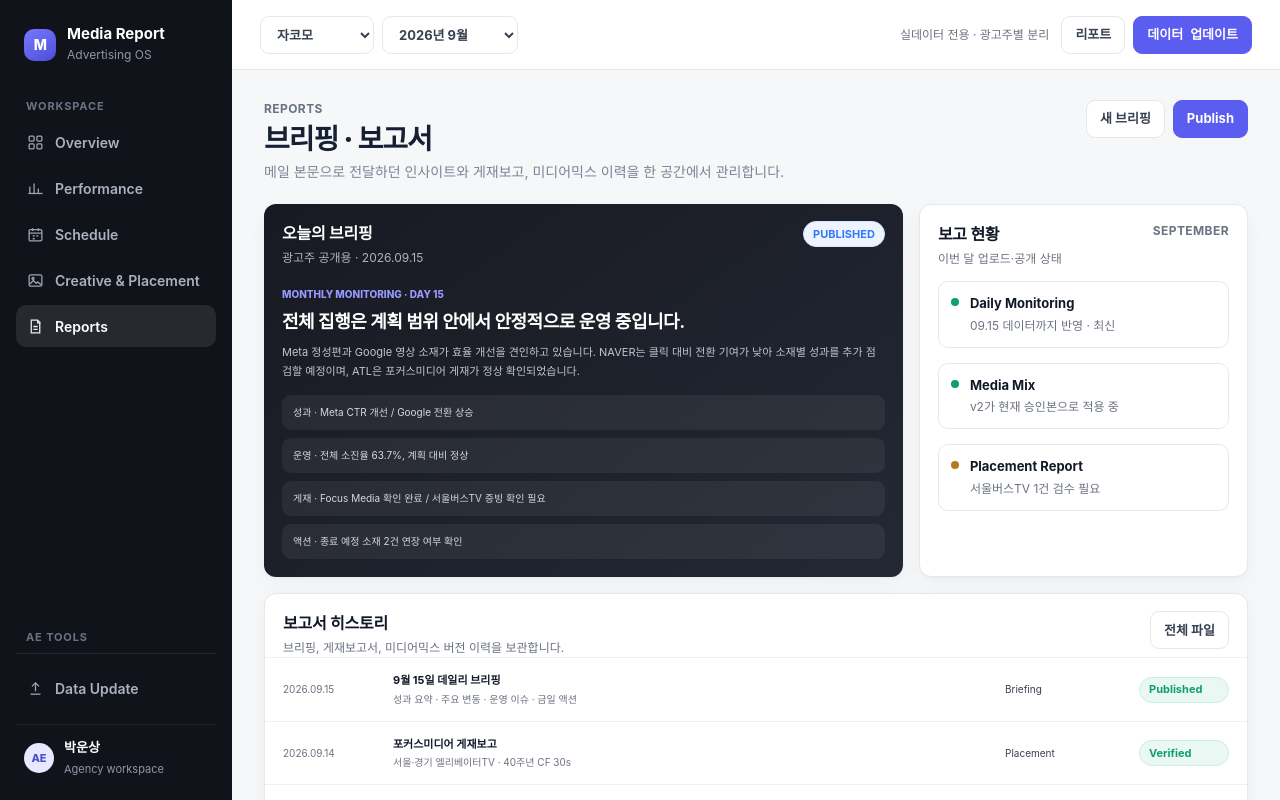
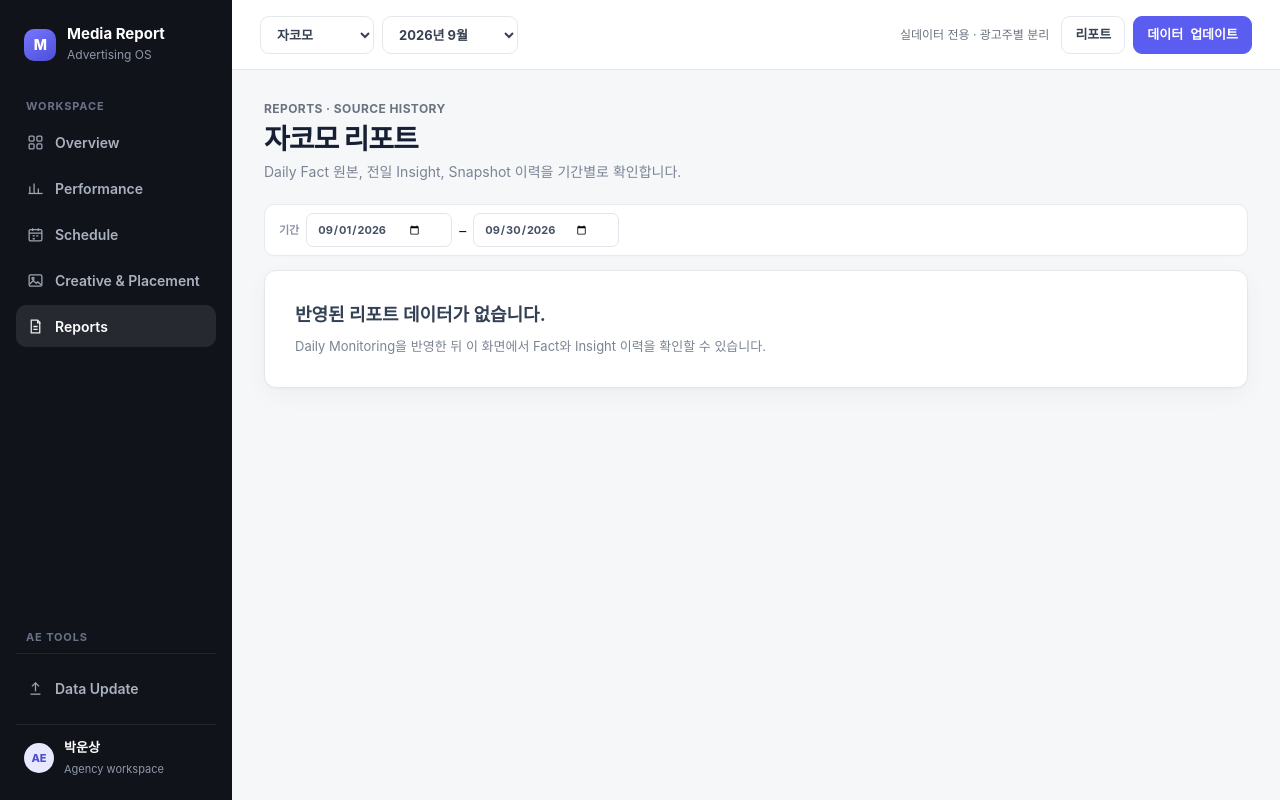
Before and after one commit to unz1020/Media-report_kor, a Next.js app: page /reports in a window 1280 px wide. Shown: the top 800 px of the page. Built offline with nearby package versions, Linux system fonts and the light colour scheme.

Commit message:
feat: replace mock reports with source and insight history

```diff
--- a/app/(dashboard)/reports/page.tsx
+++ b/app/(dashboard)/reports/page.tsx
@@ -1,62 +1,42 @@
-const reports = [
-  { date: "09.15", title: "9월 15일 데일리 브리핑", desc: "성과 요약 · 주요 변동 · 운영 이슈 · 금일 액션", type: "Briefing", status: "Published" },
-  { date: "09.14", title: "포커스미디어 게재보고", desc: "서울·경기 엘리베이터TV · 40주년 CF 30s", type: "Placement", status: "Verified" },
-  { date: "09.12", title: "서울버스TV 게재보고", desc: "서울 주요 노선 · 신규 CF 런칭 소재", type: "Placement", status: "Review" },
-  { date: "09.10", title: "9월 미디어믹스 v2", desc: "Meta 예산 조정 및 OTT 일정 업데이트", type: "Media Mix", status: "Current" },
-  { date: "09.01", title: "9월 미디어믹스 v1", desc: "최초 승인 집행 계획", type: "Media Mix", status: "Archived" }
-];
+"use client";
+
+import { useEffect, useMemo, useState } from "react";
+import { useWorkspace } from "@/components/workspace-context";
+import { publishedDatasetsFor, publishedInsightsFor, publishedSnapshotsFor, type PublishedDataset, type PublishedInsight } from "@/lib/daily-report-store";
+import { formatCount, formatKrw, formatRate, rowsFromDatasets, summarizeRows } from "@/lib/reporting-data";
 
 export default function ReportsPage() {
-  return (
-    <>
-      <div className="page-head">
-        <div>
-          <div className="eyebrow">Reports</div>
-          <h1 className="page-title">브리핑 · 보고서</h1>
-          <p className="page-desc">메일 본문으로 전달하던 인사이트와 게재보고, 미디어믹스 이력을 한 공간에서 관리합니다.</p>
-        </div>
-        <div className="page-meta"><button className="btn">새 브리핑</button><button className="btn primary">Publish</button></div>
-      </div>
+  const { advertiser, month } = useWorkspace();
+  const [datasets, setDatasets] = useState<PublishedDataset[]>([]);
+  const [snapshots, setSnapshots] = useState<PublishedDataset[]>([]);
+  const [insights, setInsights] = useState<PublishedInsight[]>([]);
+  const [from, setFrom] = useState(`${month}-01`);
+  const [to, setTo] = useState(`${month}-${String(new Date(Number(month.slice(0,4)), Number(month.slice(5,7)), 0).getDate()).padStart(2,"0")}`);
 
-      <section className="grid two-col">
-        <article className="card briefing-card">
-          <div className="card-head"><div><h2>오늘의 브리핑</h2><p>광고주 공개용 · 2026.09.15</p></div><span className="badge info">PUBLISHED</span></div>
-          <div className="briefing-body">
-            <span className="briefing-number">MONTHLY MONITORING · DAY 15</span>
-            <h3>전체 집행은 계획 범위 안에서 안정적으로 운영 중입니다.</h3>
-            <p>Meta 정성편과 Google 영상 소재가 효율 개선을 견인하고 있습니다. NAVER는 클릭 대비 전환 기여가 낮아 소재별 성과를 추가 점검할 예정이며, ATL은 포커스미디어 게재가 정상 확인되었습니다.</p>
-            <div className="briefing-points">
-              <div className="briefing-point">성과 · Meta CTR 개선 / Google 전환 상승</div>
-              <div className="briefing-point">운영 · 전체 소진율 63.7%, 계획 대비 정상</div>
-              <div className="briefing-point">게재 · Focus Media 확인 완료 / 서울버스TV 증빙 확인 필요</div>
-              <div className="briefing-point">액션 · 종료 예정 소재 2건 연장 여부 확인</div>
-            </div>
-          </div>
-        </article>
+  useEffect(() => { setFrom(`${month}-01`); setTo(`${month}-${String(new Date(Number(month.slice(0,4)), Number(month.slice(5,7)), 0).getDate()).padStart(2,"0")}`); }, [month]);
+  useEffect(() => {
+    const load = () => { setDatasets(publishedDatasetsFor(advertiser, month)); setSnapshots(publishedSnapshotsFor(advertiser, month)); setInsights(publishedInsightsFor(advertiser, month)); };
+    load(); window.addEventListener("media-report-daily-updated", load); window.addEventListener("storage", load);
+    return () => { window.removeEventListener("media-report-daily-updated", load); window.removeEventListener("storage", load); };
+  }, [advertiser, month]);
 
-        <article className="card">
-          <div className="card-head"><div><h2>보고 현황</h2><p>이번 달 업로드·공개 상태</p></div><span className="eyebrow">SEPTEMBER</span></div>
-          <div className="progress-list">
-            <div className="notice"><span className="notice-dot good"/><div><strong>Daily Monitoring</strong><p>09.15 데이터까지 반영 · 최신</p></div></div>
-            <div className="notice"><span className="notice-dot good"/><div><strong>Media Mix</strong><p>v2가 현재 승인본으로 적용 중</p></div></div>
-            <div className="notice"><span className="notice-dot"/><div><strong>Placement Report</strong><p>서울버스TV 1건 검수 필요</p></div></div>
-          </div>
-        </article>
+  const filteredInsights = useMemo(() => insights.filter((item) => item.reportDate >= from && item.reportDate <= to), [insights, from, to]);
+  const filteredSnapshots = useMemo(() => snapshots.filter((item) => item.bundle.reportDate >= from && item.bundle.reportDate <= to), [snapshots, from, to]);
+  const summary = useMemo(() => summarizeRows(rowsFromDatasets(datasets)), [datasets]);
+
+  return <>
+    <div className="page-head"><div><div className="eyebrow">Reports · SOURCE HISTORY</div><h1 className="page-title">{advertiser} 리포트</h1><p className="page-desc">Daily Fact 원본, 전일 Insight, Snapshot 이력을 기간별로 확인합니다.</p></div></div>
+    <div className="report-toolbar"><div className="toolbar-group"><span className="toolbar-label">기간</span><input className="toolbar-control" type="date" value={from} onChange={(e)=>setFrom(e.target.value)}/><span>–</span><input className="toolbar-control" type="date" value={to} min={from} onChange={(e)=>setTo(e.target.value)}/></div></div>
+
+    {!datasets.length ? <section className="card card-pad empty-state"><h2>반영된 리포트 데이터가 없습니다.</h2><p>Daily Monitoring을 반영한 뒤 이 화면에서 Fact와 Insight 이력을 확인할 수 있습니다.</p></section> : <>
+      <section className="metric-strip"><article className="metric-card"><span className="metric-kicker">집행액</span><strong>{formatKrw(summary.spend)}</strong></article><article className="metric-card"><span className="metric-kicker">노출</span><strong>{formatCount(summary.impressions)}</strong></article><article className="metric-card"><span className="metric-kicker">클릭</span><strong>{formatCount(summary.clicks)}</strong></article><article className="metric-card"><span className="metric-kicker">CTR</span><strong>{formatRate(summary.ctr)}</strong></article><article className="metric-card"><span className="metric-kicker">원본 파일</span><strong>{datasets.length}</strong></article></section>
+
+      <section className="grid two-col section-space">
+        <article className="card report-panel"><div className="report-panel-head"><div><h2>Daily Insight</h2><p>메일 본문에서 가져온 전일 성과 정리</p></div><span className="view-pill">{filteredInsights.length}건</span></div><div className="insight-timeline">{filteredInsights.length ? filteredInsights.map(item=><div key={item.key}><strong>{item.reportDate}</strong><div><b>{item.mailSubject}</b>{item.notes.map((note,index)=><p key={index}>{note}</p>)}</div></div>) : <div className="empty-inline">선택 기간 Insight 없음</div>}</div></article>
+        <article className="card report-panel"><div className="report-panel-head"><div><h2>Snapshot 이력</h2><p>더블체크 가능한 일자별 Fact 보관</p></div><span className="view-pill">{filteredSnapshots.length}건</span></div><div className="progress-list">{filteredSnapshots.length ? filteredSnapshots.map(item=><div className="notice" key={item.key}><span className="notice-dot good"/><div><strong>{item.bundle.reportDate} · {item.sourceFile}</strong><p>{item.bundle.parsedSheets.join(", ") || "파싱 시트 없음"}</p></div></div>) : <div className="empty-inline">선택 기간 Snapshot 없음</div>}</div></article>
       </section>
 
-      <section className="card section-space">
-        <div className="card-head"><div><h2>보고서 히스토리</h2><p>브리핑, 게재보고서, 미디어믹스 버전 이력을 보관합니다.</p></div><button className="btn">전체 파일</button></div>
-        <div className="report-list">
-          {reports.map((report) => (
-            <div className="report-row" key={`${report.date}-${report.title}`}>
-              <div className="report-date">2026.{report.date}</div>
-              <div><div className="report-title">{report.title}</div><div className="report-desc">{report.desc}</div></div>
-              <div className="report-type">{report.type}</div>
-              <span className={`badge ${report.status === 'Review' ? 'review' : report.status === 'Archived' ? 'ended' : 'live'}`}>{report.status}</span>
-            </div>
-          ))}
-        </div>
-      </section>
-    </>
-  );
+      <section className="card section-space report-panel"><div className="report-panel-head"><div><h2>현재 월 최신 원본</h2><p>각 리포트 소스의 최신 누적 Excel</p></div></div><div className="table-wrap report-table-wrap"><table className="report-table"><thead><tr><th>파일</th><th>기준일</th><th>성과 시트</th><th>운영안 시트</th><th>지면</th><th>QA</th></tr></thead><tbody>{datasets.map(item=><tr key={item.key}><td><strong>{item.sourceFile}</strong></td><td>{item.bundle.reportDate || "미확인"}</td><td>{item.bundle.parsedSheets.join(", ") || "-"}</td><td>{item.bundle.planSourceSheets?.join(", ") || "-"}</td><td className="num-cell">{item.bundle.placements.length}개</td><td className="num-cell">{item.bundle.qa.mismatchedMailMetrics + item.bundle.qa.unmatchedMailMetrics}</td></tr>)}</tbody></table></div></section>
+    </>}
+  </>;
 }
```
